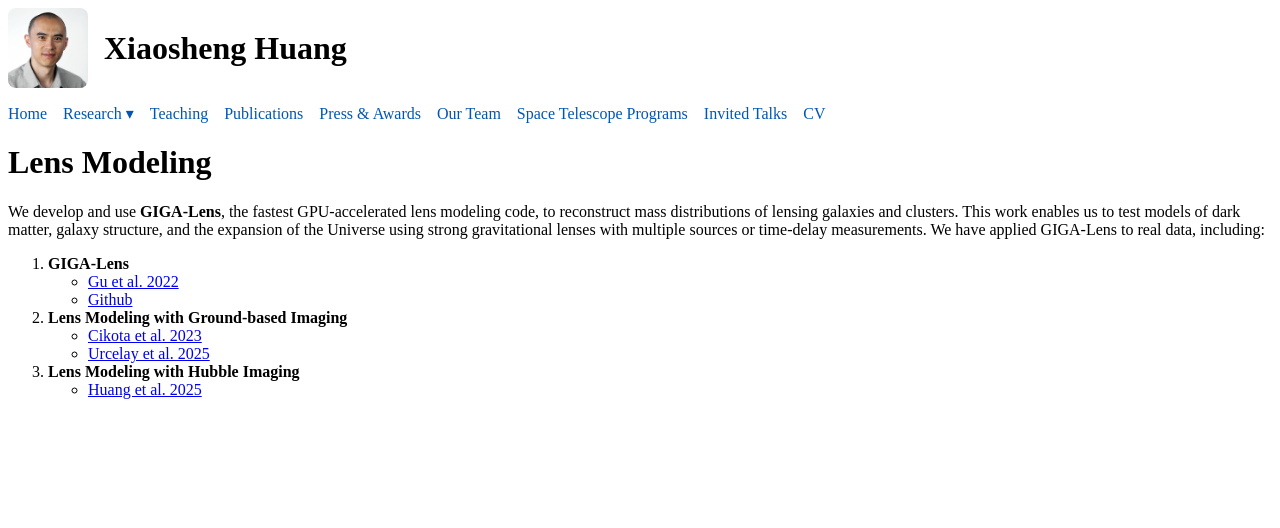
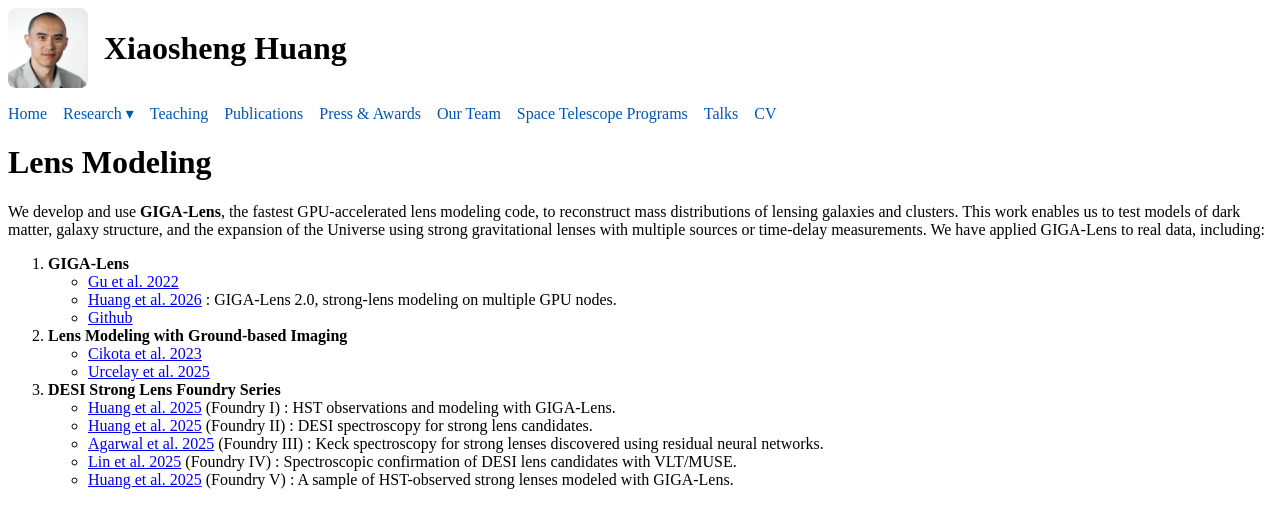
Before and after one commit to highredshift/highredshift.github.io, a Jekyll site: the page built from lens-modeling.html, in a window 1280 px wide. Shown: the top 528 px of the page. Built offline with Jekyll 4.4.1, drawn with Linux system fonts in a browser that asks for light colours.

Commit message:
Add 2026 talks and new publications (Foundry II-V, GIGA-Lens 2.0, GLUE I)
Co-Authored-By: Claude Fable 5 <noreply@anthropic.com>

```diff
--- a/_includes/nav.html
+++ b/_includes/nav.html
@@ -19,6 +19,6 @@
   <a href="/publicity.html">Press &amp; Awards</a>
   <a href="/team.html">Our Team</a>
   <a href="/space-programs.html">Space Telescope Programs</a>
-  <a href="/talks.html">Invited Talks</a>
+  <a href="/talks.html">Talks</a>
   <a href="/CV_XiaoshengHuang.pdf" target="_blank">CV</a>
 </nav>
--- a/lens-modeling.html
+++ b/lens-modeling.html
@@ -18,6 +18,10 @@ title: Lens Modeling
       <li>
         <a href="https://ui.adsabs.harvard.edu/abs/2022ApJ...935...49G/abstract"
            target="_blank" rel="noopener noreferrer">Gu et&nbsp;al. 2022</a>
+      </li>
+      <li>
+        <a href="https://ui.adsabs.harvard.edu/abs/2026arXiv260630633H/abstract"
+           target="_blank" rel="noopener noreferrer">Huang et&nbsp;al. 2026</a> : GIGA-Lens 2.0, strong-lens modeling on multiple GPU nodes.
       </li>
       <li>
         <a href="https://github.com/giga-lens/gigalens"
@@ -42,11 +46,27 @@ title: Lens Modeling
   </li>
 
   <li>
-    <strong>Lens Modeling with Hubble Imaging</strong>
+    <strong>DESI Strong Lens Foundry Series</strong>
     <ul style="list-style-type: circle;">
       <li>
         <a href="https://ui.adsabs.harvard.edu/abs/2025arXiv250203455H/abstract"
-           target="_blank" rel="noopener noreferrer">Huang et&nbsp;al. 2025</a>
+           target="_blank" rel="noopener noreferrer">Huang et&nbsp;al. 2025</a> (Foundry I) : HST observations and modeling with GIGA-Lens.
+      </li>
+      <li>
+        <a href="https://ui.adsabs.harvard.edu/abs/2025arXiv250918089H/abstract"
+           target="_blank" rel="noopener noreferrer">Huang et&nbsp;al. 2025</a> (Foundry II) : DESI spectroscopy for strong lens candidates.
+      </li>
+      <li>
+        <a href="https://ui.adsabs.harvard.edu/abs/2025arXiv250918086A/abstract"
+           target="_blank" rel="noopener noreferrer">Agarwal et&nbsp;al. 2025</a> (Foundry III) : Keck spectroscopy for strong lenses discovered using residual neural networks.
+      </li>
+      <li>
+        <a href="https://ui.adsabs.harvard.edu/abs/2025arXiv250918078L/abstract"
+           target="_blank" rel="noopener noreferrer">Lin et&nbsp;al. 2025</a> (Foundry IV) : Spectroscopic confirmation of DESI lens candidates with VLT/MUSE.
+      </li>
+      <li>
+        <a href="https://ui.adsabs.harvard.edu/abs/2025arXiv251207823H/abstract"
+           target="_blank" rel="noopener noreferrer">Huang et&nbsp;al. 2025</a> (Foundry V) : A sample of HST-observed strong lenses modeled with GIGA-Lens.
       </li>
     </ul>
   </li>
--- a/publications.html
+++ b/publications.html
@@ -20,6 +20,7 @@ title: Publications
   <p style="text-align: justify;">
     Our group leads the <strong>DESI Strong Lens Foundry Series</strong>, a multi-paper effort
     to confirm and model strong gravitational lenses in DESI imaging and spectroscopy, with additional observations from Keck, VLT MUSE, VLT Xshooter, and Gemini.
+    The first five papers in the series (Foundry I&ndash;V) are now on arXiv.
     For more details, see the <a href="/lens-modeling.html">Lens Modeling section</a>.
   </p>
 
```
Also changed, not shown: lens-search.html (+16 -5 lines), talks.html (+10 -1 lines).
